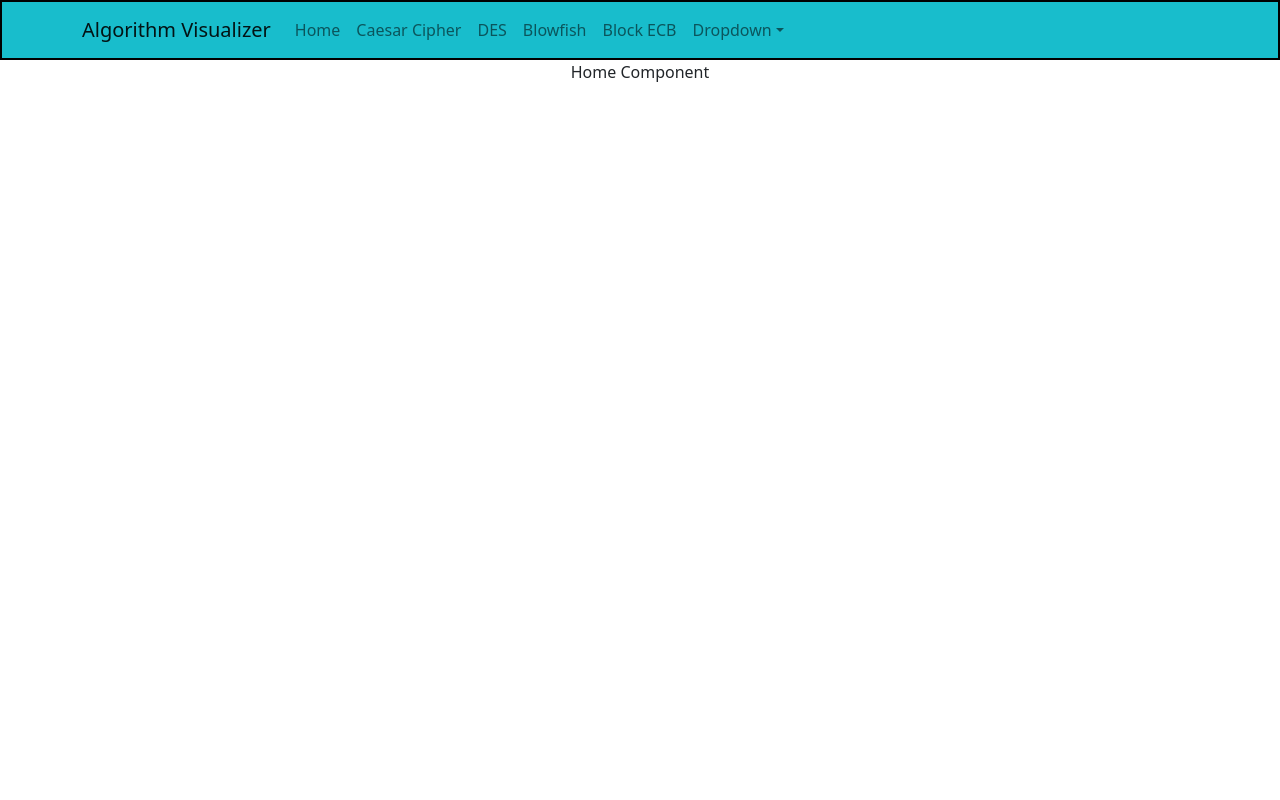
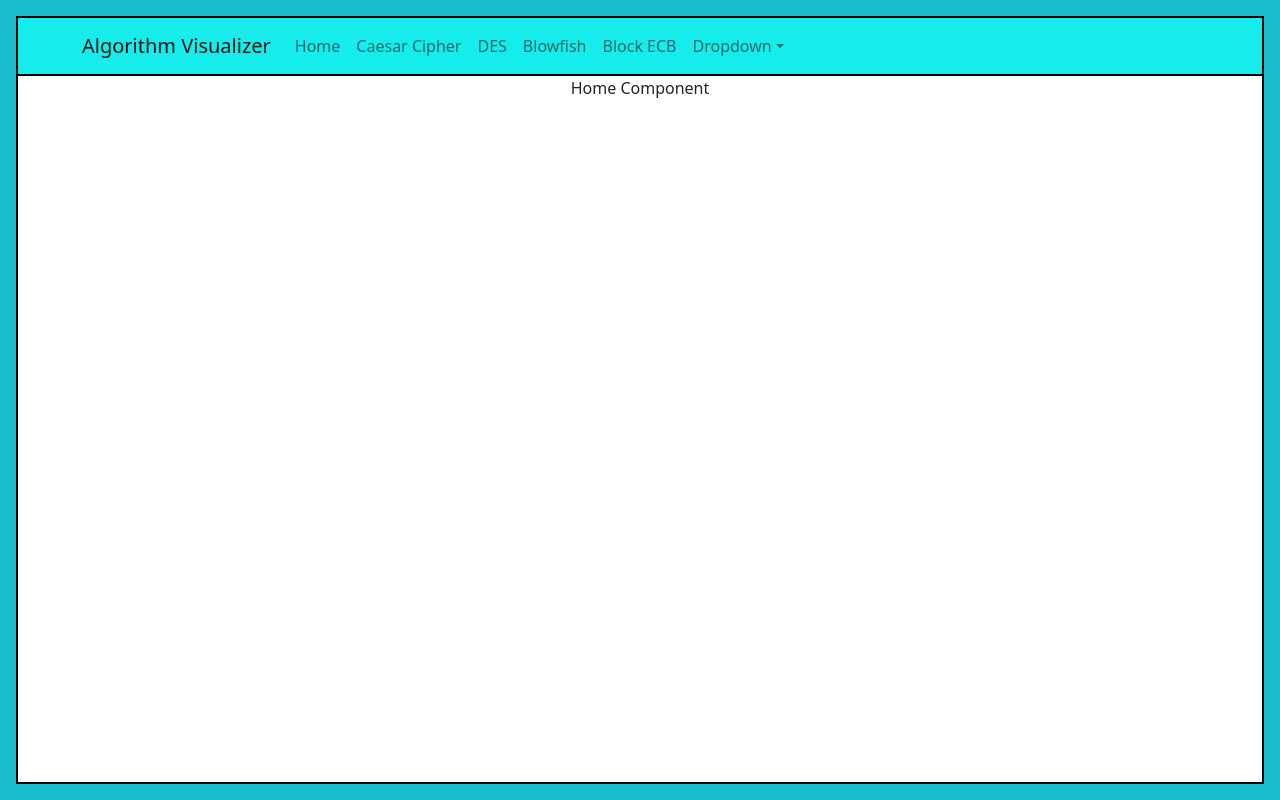
Before and after one commit to samuel14920/CNT5412_Project, a React (Create React App) app in the folder algorithm-visualizer/: page / in a window 1280 px wide. Built offline with nearby package versions, Linux system fonts and the light colour scheme.

Commit message:
more style upgrades

```diff
--- a/algorithm-visualizer/src/App.css
+++ b/algorithm-visualizer/src/App.css
@@ -1,3 +1,17 @@
+html {
+  margin: 0;
+  height: 100%;
+  border-width: 1em;
+  border-color: #18bdcc;
+  border-style: solid;
+}
+body {
+  margin: 0;
+  height: 100%;
+  border-width: 0.125em;
+  border-color: rgb(0, 0, 0);
+  border-style: solid;
+}
 .App {
   text-align: center;
 }
--- a/algorithm-visualizer/src/Components/AlgoNavBar.css
+++ b/algorithm-visualizer/src/Components/AlgoNavBar.css
@@ -1,6 +1,5 @@
 .main_bar {
-  background-color: #18bdcc;
-  border-width: 0.125em;
-  border-color: rgb(0, 0, 0);
-  border-style: solid;
+  /* background-color: #18bdcc; */
+  background-color: rgb(22, 236, 236);
+  border-bottom: 0.125em solid black;
 }
```
